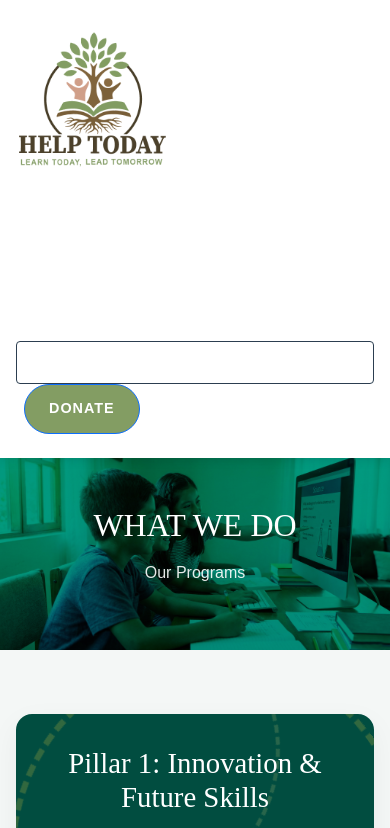
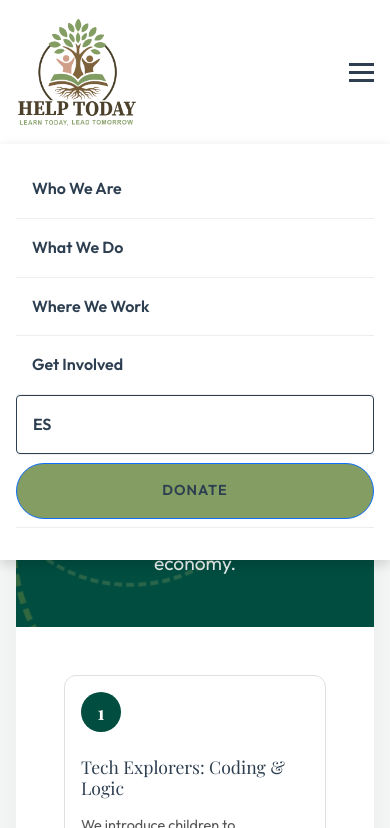
Before and after one commit to rissierieduktec/web, a plain HTML site: page what-we-do.html in a window 390 px wide. Both pictures are taken after a click on the button "Toggle navigation". Shown: the top 828 px of the page. Drawn offline with nearby package versions, Linux system fonts and the light colour scheme; files that its build step writes are made by us from their sources; a web font is replaced by a local one.

Commit message:
ccs arreglo

```diff
--- a/what-we-do.html
+++ b/what-we-do.html
@@ -7,35 +7,39 @@
     <title>What We Do - HELP TODAY</title>
     <meta name="description"
         content="Learn about HELP TODAY's programs: Innovation & Future Skills, Health & Well-being, and Leadership & Advocacy.">
+    <!-- Google Fonts -->
+    <link rel="preconnect" href="https://fonts.googleapis.com">
+    <link rel="preconnect" href="https://fonts.gstatic.com" crossorigin>
+    <link
+        href="https://fonts.googleapis.com/css2?family=Outfit:wght@300;400;600;700&family=Playfair+Display:ital,wght@0,400;0,700;1,400&display=swap"
+        rel="stylesheet">
     <!-- Bootstrap CSS -->
     <link href="https://cdn.jsdelivr.net/npm/bootstrap@5.3.0/dist/css/bootstrap.min.css" rel="stylesheet">
     <!-- Custom CSS -->
-    <link rel="stylesheet" href="style.css">
+    <link rel="stylesheet" href="css/style.css">
 </head>
 
 <body>
     <header class="site-header">
-        <nav class="navbar navbar-expand-lg navbar-dark">
-            <div class="container">
-                <a class="navbar-brand" href="index.html">
-                    <img src="img/LOGO.png" width="150" alt="Help Today Logo">
-                </a>
-                <button class="navbar-toggler" type="button" data-bs-toggle="collapse" data-bs-target="#navbarNav"
-                    aria-controls="navbarNav" aria-expanded="false" aria-label="Toggle navigation">
-                    <span class="navbar-toggler-icon"></span>
-                </button>
-                <div class="collapse navbar-collapse" id="navbarNav">
-                    <ul class="navbar-nav ms-auto">
-                        <li class="nav-item"><a class="nav-link" href="who-we-are.html">Who We Are</a></li>
-                        <li class="nav-item"><a class="nav-link active" href="what-we-do.html">What We Do</a></li>
-                        <li class="nav-item"><a class="nav-link" href="#">Where We Work</a></li>
-                        <li class="nav-item"><a class="nav-link" href="#">Get Involved</a></li>
-                        <li class="nav-item"><a class="nav-link lang-switch" href="what-we-do_es.html">ES</a></li>
-                        <li class="nav-item"><a class="btn btn-primary ms-2" href="#">Donate</a></li>
-                    </ul>
-                </div>
+        <div class="container">
+            <div class="logo"><a href="index.html"><img src="img/LOGO.png" width="150" alt="Help Today Logo"></a>
             </div>
-        </nav>
+            <nav class="main-nav">
+                <ul>
+                    <li><a href="who-we-are.html">Who We Are</a></li>
+                    <li><a href="what-we-do.html" class="active">What We Do</a></li>
+                    <li><a href="#">Where We Work</a></li>
+                    <li><a href="#">Get Involved</a></li>
+                    <li><a href="what-we-do_es.html" class="lang-switch">ES</a></li>
+                    <li><a href="#" class="btn btn-primary">Donate</a></li>
+                </ul>
+            </nav>
+            <button class="mobile-menu-toggle" aria-label="Toggle navigation">
+                <span></span>
+                <span></span>
+                <span></span>
+            </button>
+        </div>
     </header>
 
     <main>
@@ -177,8 +181,7 @@
         </div>
     </footer>
 
-    <!-- Bootstrap JS -->
-    <script src="https://cdn.jsdelivr.net/npm/bootstrap@5.3.0/dist/js/bootstrap.bundle.min.js"></script>
+    <script src="js/script.js"></script>
 </body>
 
 </html>
```
